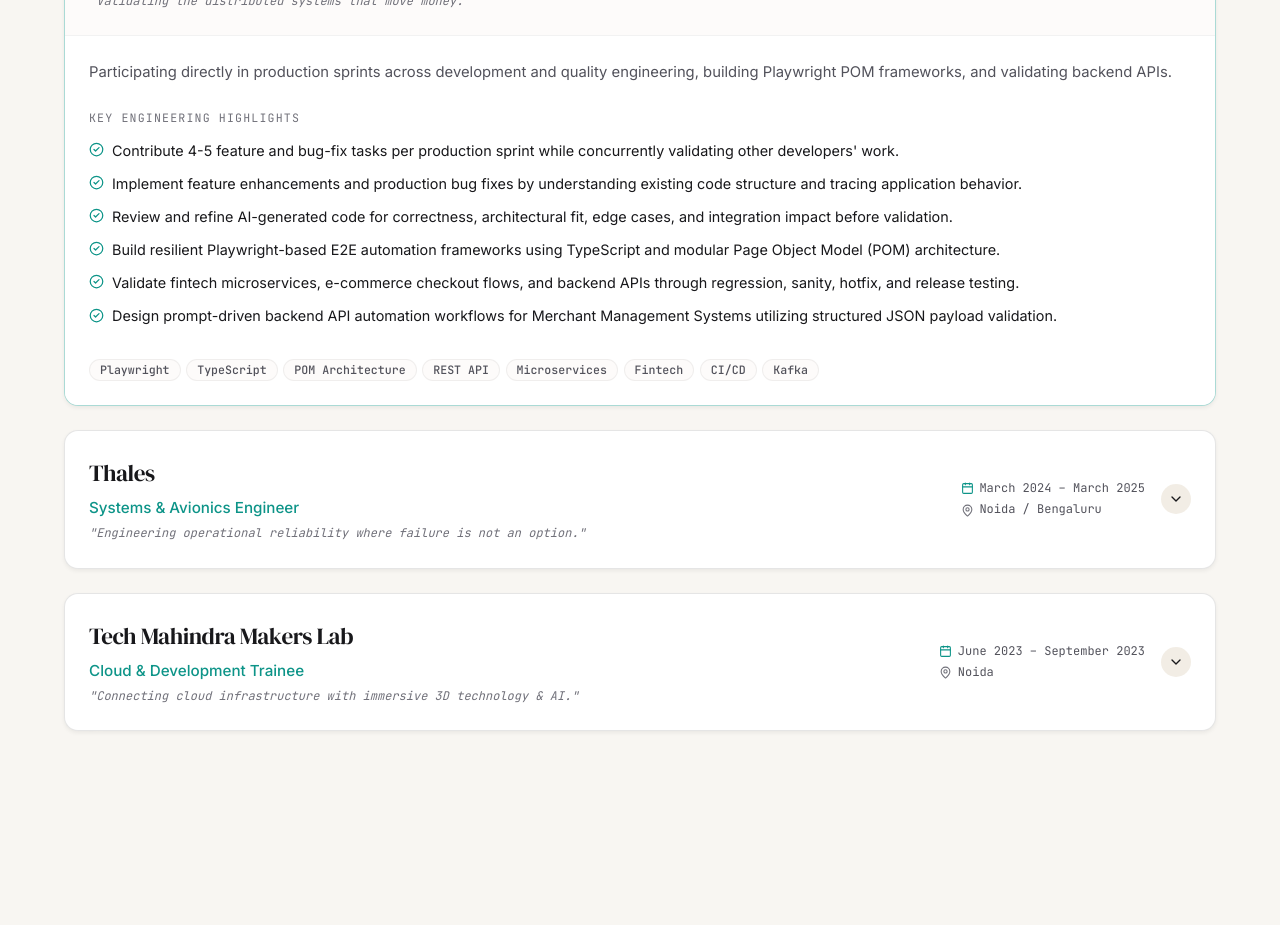
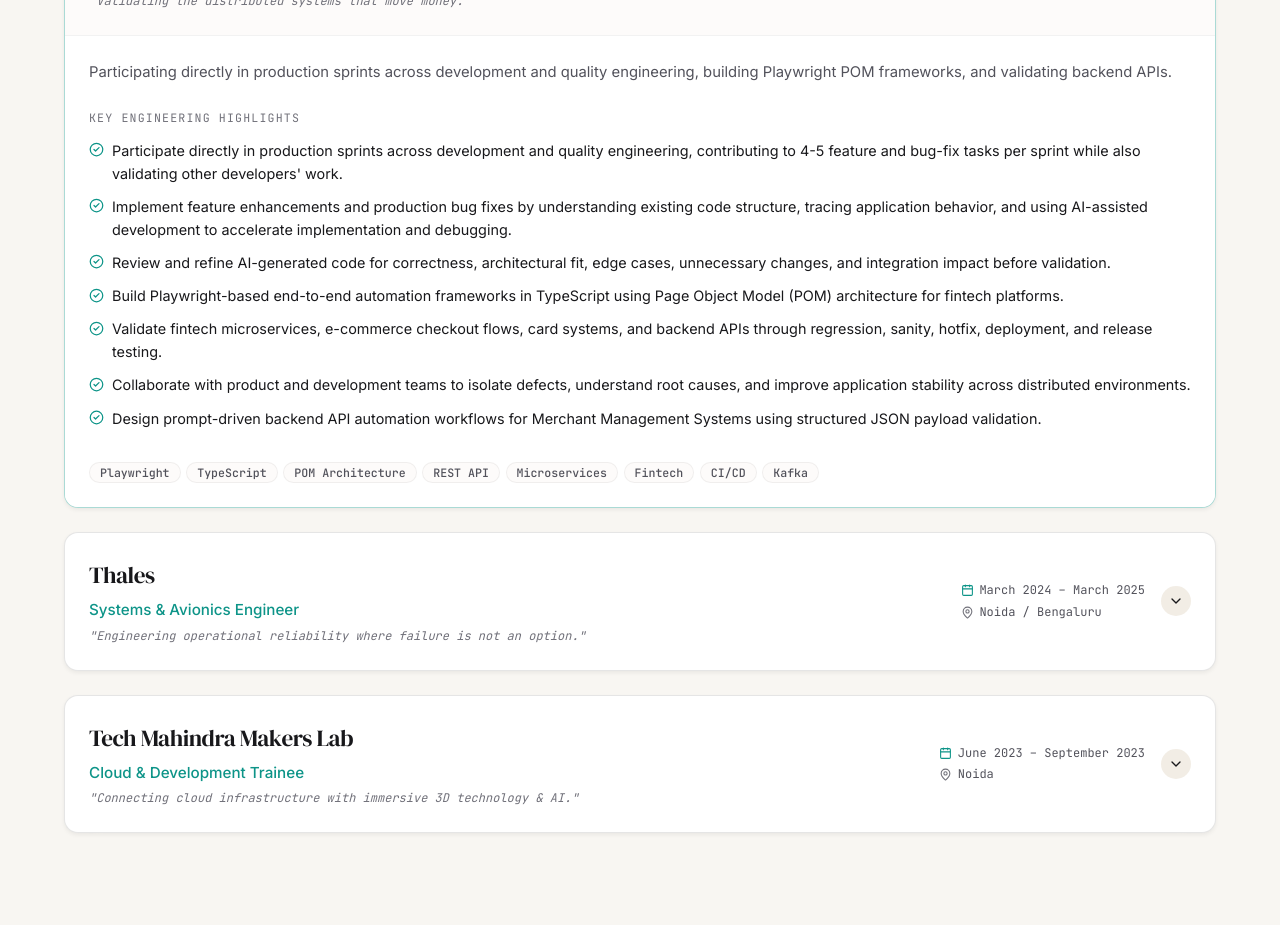
Before and after one commit to ayushkumarsharan/ayush.sh, a Next.js app: page / in a window 1280 px wide. Shown: the part 2220-3145 px from the top of the page. Built offline with nearby package versions, Linux system fonts and the light colour scheme.

Commit message:
chore: align content perfectly with master resume text

```diff
--- a/content/experience.ts
+++ b/content/experience.ts
@@ -28,12 +28,13 @@ export const experiences: Experience[] = [
     summary: "Participating directly in production sprints across development and quality engineering, building Playwright POM frameworks, and validating backend APIs.",
     tags: ["Playwright", "TypeScript", "POM Architecture", "REST API", "Microservices", "Fintech", "CI/CD", "Kafka"],
     highlights: [
-      "Contribute 4-5 feature and bug-fix tasks per production sprint while concurrently validating other developers' work.",
-      "Implement feature enhancements and production bug fixes by understanding existing code structure and tracing application behavior.",
-      "Review and refine AI-generated code for correctness, architectural fit, edge cases, and integration impact before validation.",
-      "Build resilient Playwright-based E2E automation frameworks using TypeScript and modular Page Object Model (POM) architecture.",
-      "Validate fintech microservices, e-commerce checkout flows, and backend APIs through regression, sanity, hotfix, and release testing.",
-      "Design prompt-driven backend API automation workflows for Merchant Management Systems utilizing structured JSON payload validation."
+      "Participate directly in production sprints across development and quality engineering, contributing to 4-5 feature and bug-fix tasks per sprint while also validating other developers' work.",
+      "Implement feature enhancements and production bug fixes by understanding existing code structure, tracing application behavior, and using AI-assisted development to accelerate implementation and debugging.",
+      "Review and refine AI-generated code for correctness, architectural fit, edge cases, unnecessary changes, and integration impact before validation.",
+      "Build Playwright-based end-to-end automation frameworks in TypeScript using Page Object Model (POM) architecture for fintech platforms.",
+      "Validate fintech microservices, e-commerce checkout flows, card systems, and backend APIs through regression, sanity, hotfix, deployment, and release testing.",
+      "Collaborate with product and development teams to isolate defects, understand root causes, and improve application stability across distributed environments.",
+      "Design prompt-driven backend API automation workflows for Merchant Management Systems using structured JSON payload validation."
     ],
     metrics: [
       { label: "Sprint Output", value: "4-5 Fixes/Features" },
--- a/content/profile.ts
+++ b/content/profile.ts
@@ -47,8 +47,8 @@ export const profile: Profile = {
   phoneVisibility: 'request',
   linkedin: "https://linkedin.com/in/ayush-kumar-sharan",
   github: "https://github.com/ayushkumarsharan",
-  bioBrief: "Systems & Automation Engineer with hands-on experience in QA Automation, Cloud Infrastructure, API Testing, and DevOps workflows across fintech and aviation domains. University Gold Medallist and IEEE-published researcher.",
-  narrative: `I work at the intersection of quality engineering, cloud systems, and thoughtful design. At M2P, I build scalable end-to-end automation frameworks for critical fintech microservices and payment rails—where reliability isn't just an aspiration, but a 24/7 reality. Before that, at Thales, I worked with avionics and inflight entertainment systems where system fault-tolerance is mission-critical.
+  bioBrief: "Systems and Automation Engineer working across software development, QA automation, cloud infrastructure, backend API validation, and production systems. I approach engineering problems end-to-end: understand the system, investigate failure modes, implement or automate a solution, and verify the result.",
+  narrative: `I work at the intersection of quality engineering, cloud systems, and thoughtful design. At M2P, my work spans production sprint development and QA, including feature and bug-fix implementation, AI-assisted coding, Playwright automation, API validation, and release testing across fintech platforms. Before that, at Thales, I worked with avionics and inflight entertainment systems where system fault-tolerance is mission-critical.
 
 I'm naturally drawn to problems spanning multiple disciplines. My IEEE-published research explored the convergence of quantum networking and machine learning for advanced signal processing, while my creative experiments range from 3D environment optimization in Unreal/Unity to visual arts, watercolor, and interactive tools.
 
```
